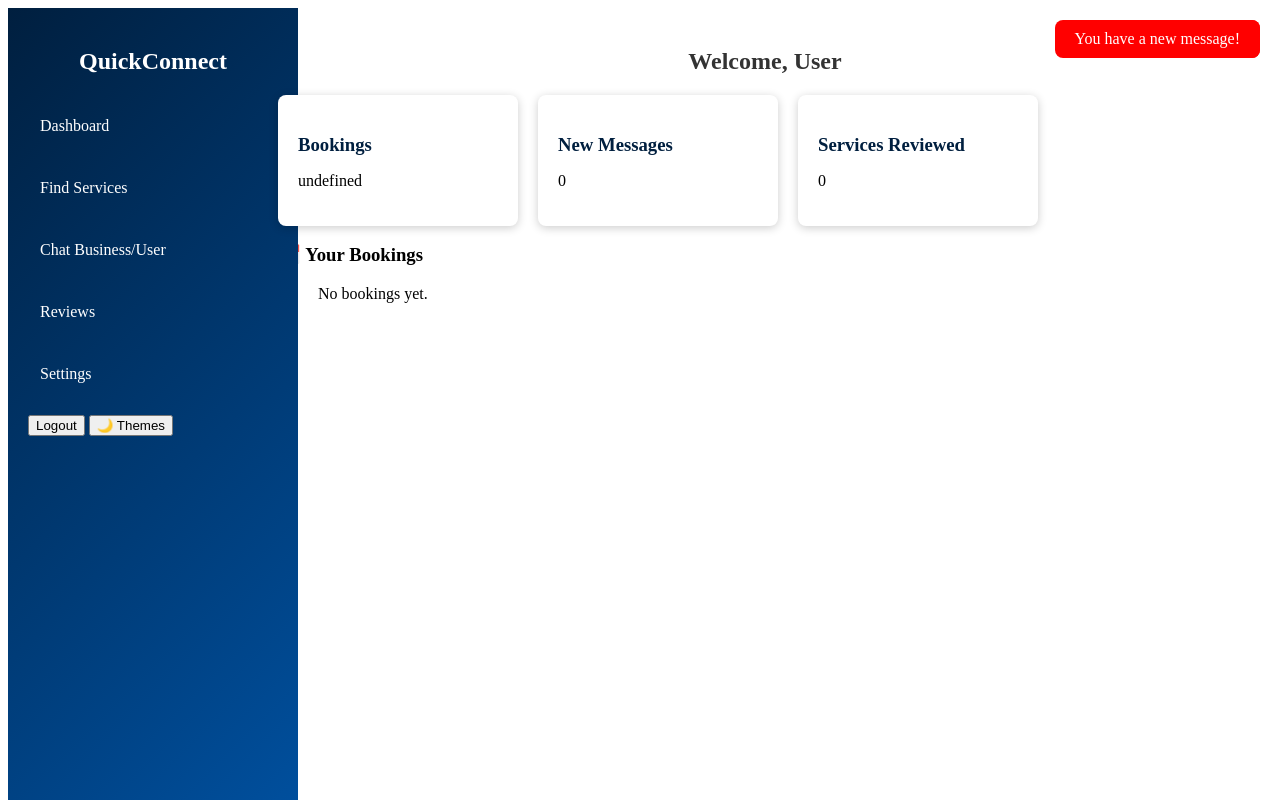
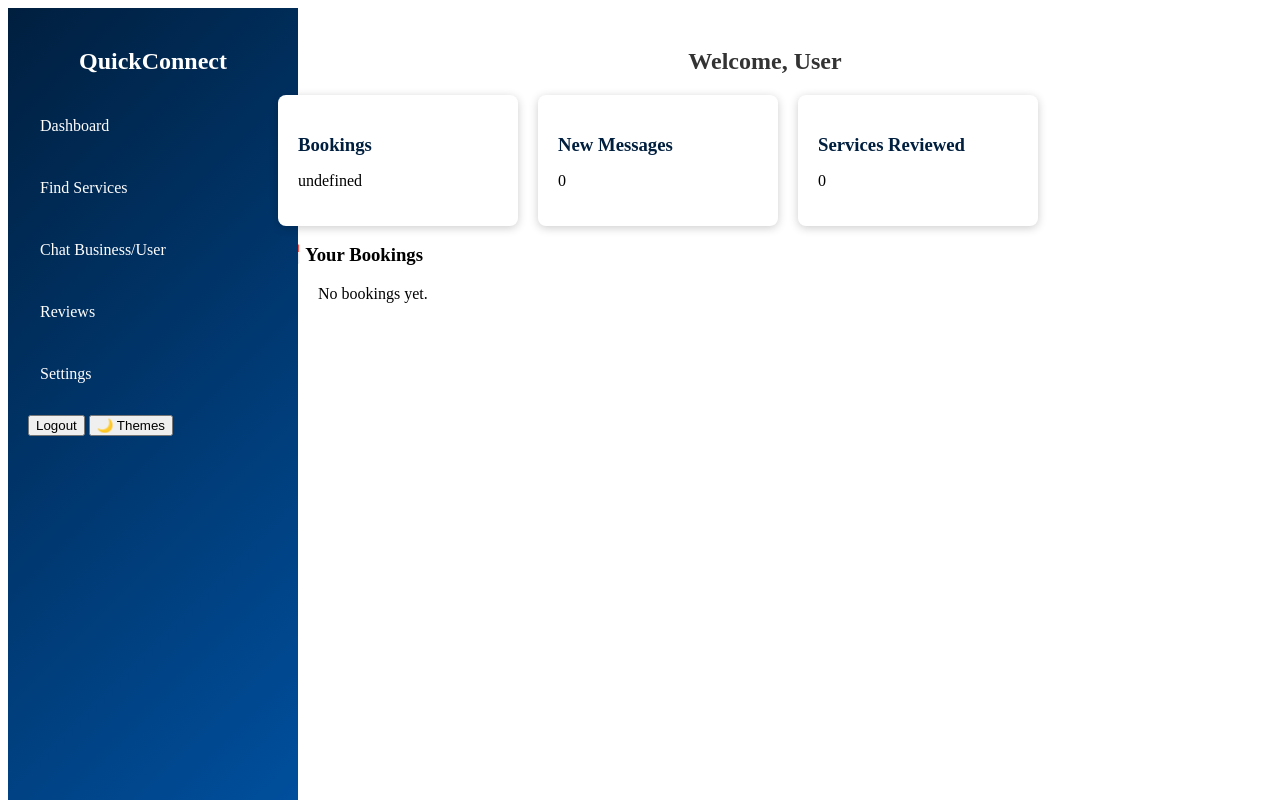
Before and after one commit to LegendaryMakaveli/QuickConet, a plain HTML site: page userdashboard.html in a window 1280 px wide. Drawn offline with Linux system fonts and the light colour scheme; sample sign-in values are in the browser's storage.

Commit message:
user notification removed

```diff
--- a/userdashboard.html
+++ b/userdashboard.html
@@ -41,7 +41,7 @@
           <h3>Services Reviewed</h3>
           <p>0</p>
         </div>
-        <div class="notification">Welcome!</div>
+        <!-- <div class="notification">Welcome!</div> -->
       </section>
 
       <!-- Booking List Section -->
--- a/userdashboard.js
+++ b/userdashboard.js
@@ -18,12 +18,6 @@ darkModeToggle = document.getElementById("darkModeToggle");
           notification.remove();
         }, 5000);
       }
-
-      // Example Usage
-      setTimeout(() => {
-        showNotification("You have a new message!");
-      }, 3000);
-
       // Fetch stored bookings from localStorage
       let userBookings = JSON.parse(localStorage.getItem("userBookings")) || [];
 
```
